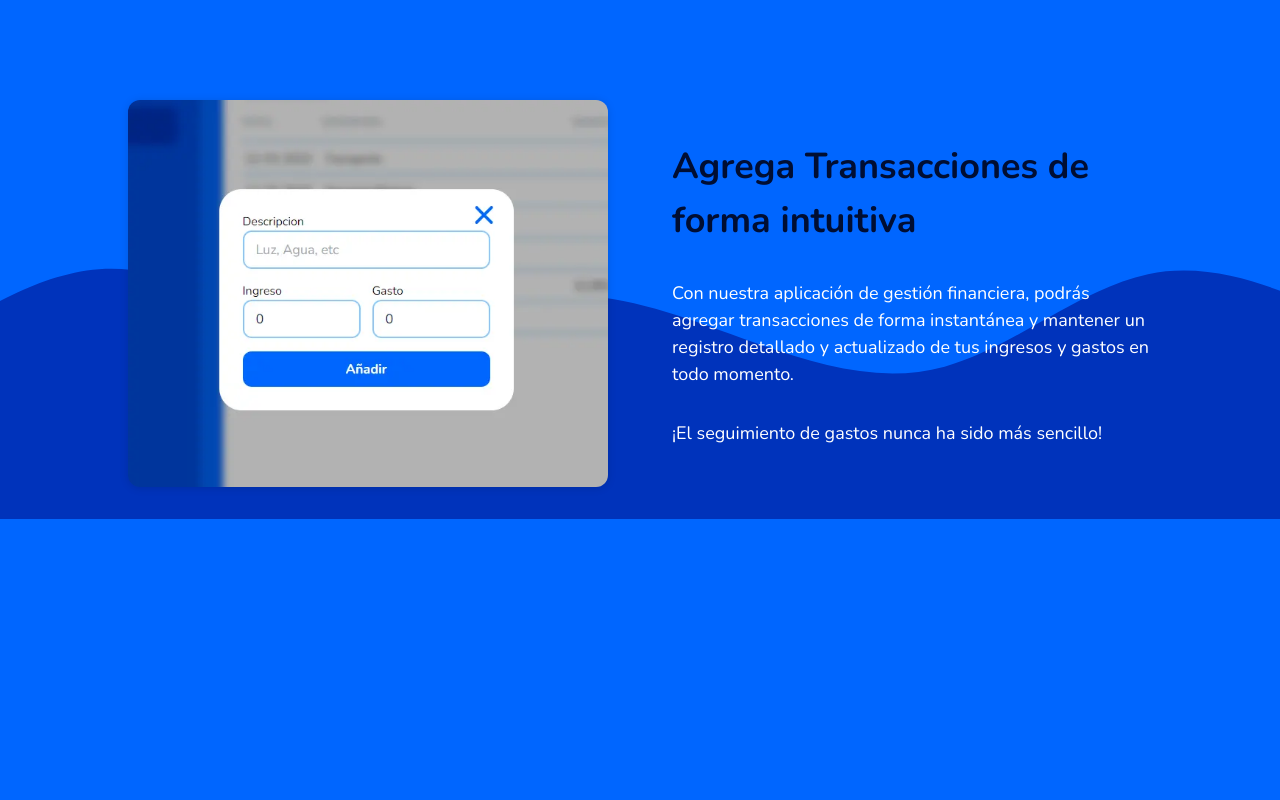
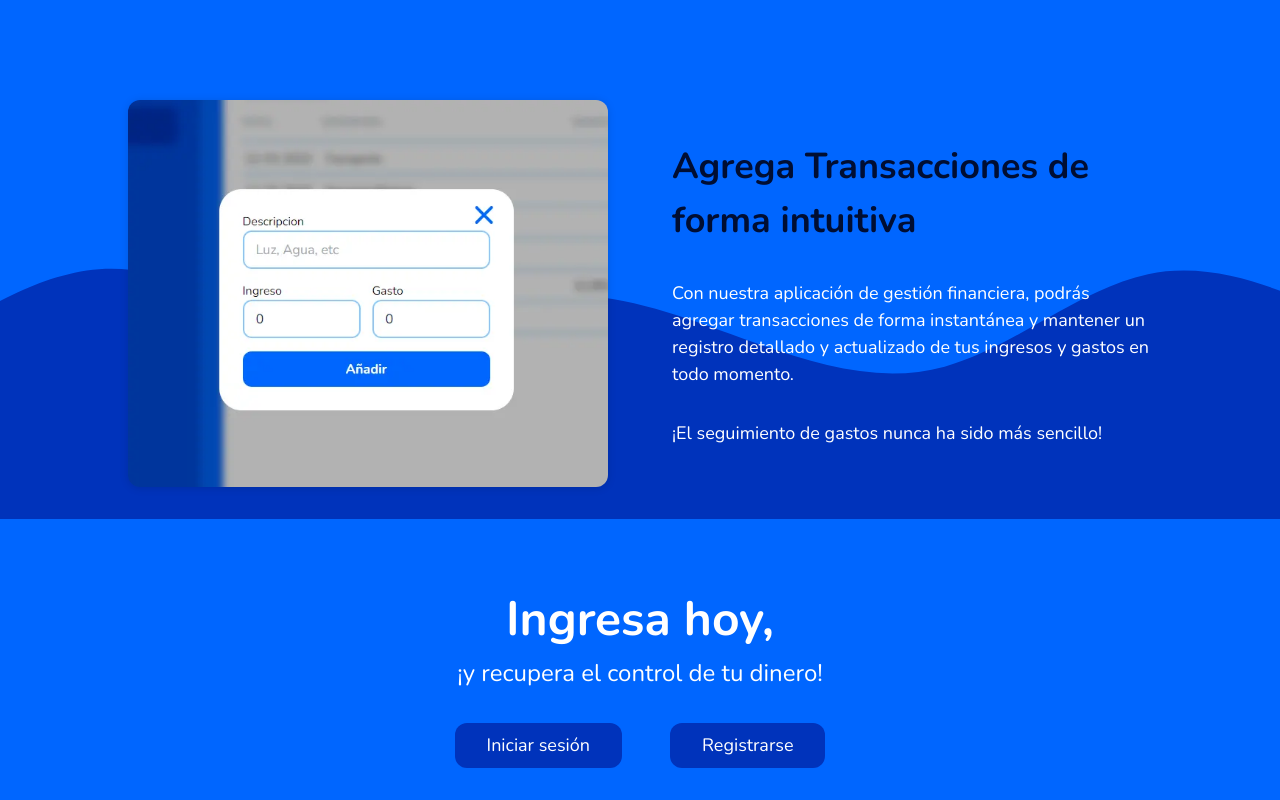
Before and after one commit to StalinAM/easy-money-app, a React (Vite) app: page / in a window 1280 px wide. Shown: the part 2758-3558 px from the top of the page. Before the commit the page ends 3277 px from the top, so only its background shows below. Built offline with nearby package versions, Linux system fonts and the light colour scheme; no server answers; the database is empty.

Commit message:
add getstarted component

```diff
--- /dev/null
+++ b/src/components/GetStarted.jsx
@@ -0,0 +1,71 @@
+import React from 'react'
+import styled from 'styled-components'
+import Button from './Button'
+
+function GetStarted() {
+  return (
+    <SectionC id='getstarted'>
+      <Container>
+        <Title>
+          Ingresa hoy,<span>¡y recupera el control de tu dinero!</span>
+        </Title>
+        <ContainerBtn>
+          <Button text='Iniciar sesión' link='/signin' />
+          <Button text='Registrarse' link='/signup' />
+        </ContainerBtn>
+      </Container>
+    </SectionC>
+  )
+}
+
+export default GetStarted
+
+const SectionC = styled.section`
+  position: relative;
+  padding: 4rem 6rem 2rem;
+  @media screen and (max-width: 1080px) {
+    padding: 3rem 3rem 2rem;
+  }
+  @media screen and (max-width: 768px) {
+    padding: 1.5rem 1.5rem 2rem;
+  }
+  @media screen and (max-width: 480px) {
+    padding: 1rem 1rem 2rem;
+  }
+`
+const Container = styled.article`
+  display: flex;
+  gap: 2rem;
+  flex-direction: column;
+  align-items: center;
+  justify-content: center;
+  img {
+    max-width: 40rem;
+    border-radius: 12px;
+    box-shadow: #00000021 0px 1px 9px 0px;
+  }
+`
+const Title = styled.h2`
+  display: flex;
+  flex-direction: column;
+  align-items: center;
+  font-size: ${(props) => props.theme.xxlFont};
+  font-weight: bold;
+  color: ${(props) => props.theme.white};
+  span {
+    font-size: ${(props) => props.theme.lFont};
+    font-weight: 300;
+  }
+`
+const ContainerBtn = styled.div`
+  display: flex;
+  align-items: center;
+  justify-content: flex-start;
+  gap: 3rem;
+  @media screen and (max-width: 768px) {
+    gap: 2rem;
+  }
+  @media screen and (max-width: 480px) {
+    gap: 1rem;
+  }
+`
--- a/src/routes/Home.jsx
+++ b/src/routes/Home.jsx
@@ -1,6 +1,7 @@
 import React from 'react'
 import styled from 'styled-components'
 import Features from '../components/Features/Features'
+import GetStarted from '../components/GetStarted'
 import HeaderHome from '../components/HeaderHome'
 import MainContent from '../components/MainContent'
 
@@ -11,6 +12,7 @@ function Home() {
       <MainContainer>
         <MainContent />
         <Features />
+        <GetStarted />
       </MainContainer>
     </>
   )
```
